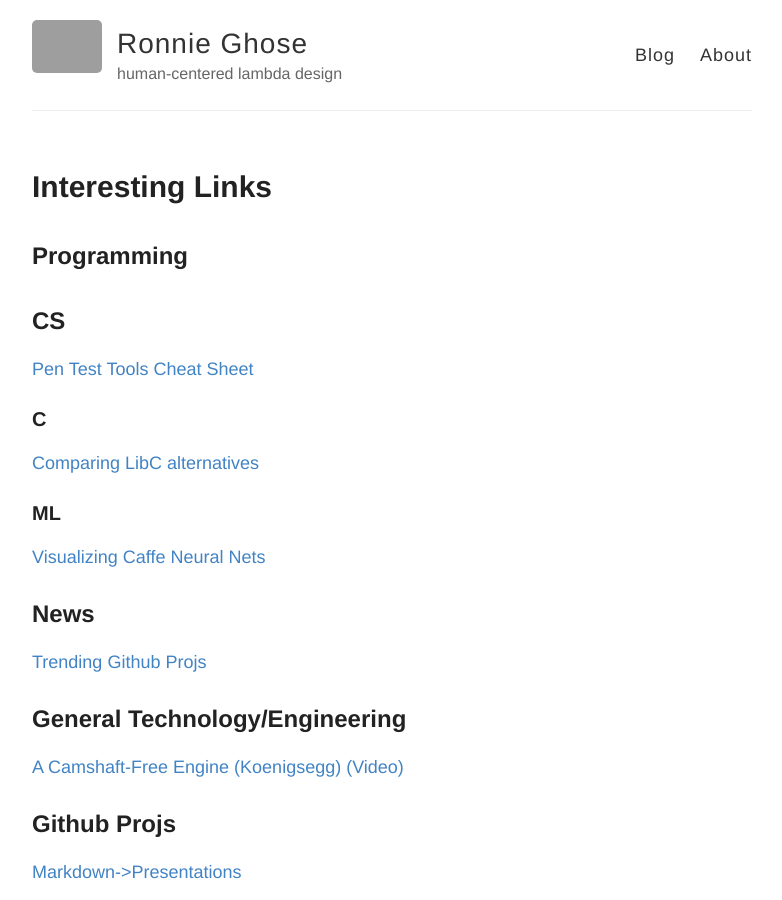
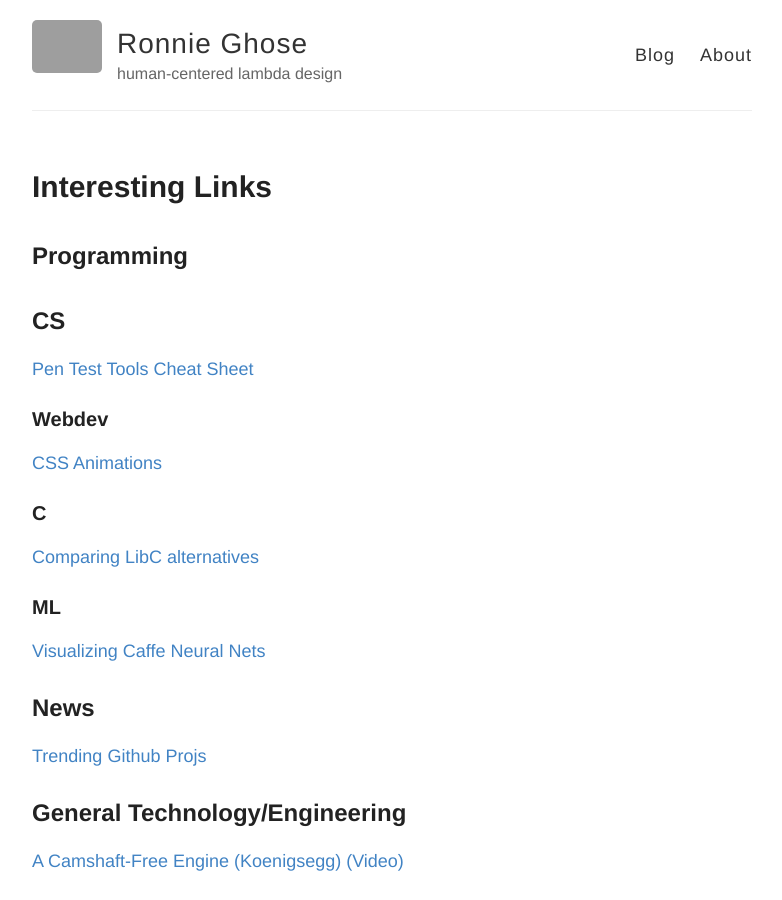
Before and after one commit to RONNCC/ronncc.github, a Jekyll site: the page built from _posts/2016-1-1-InterestingLinks.md, in a window 1280 px wide and 900 px high. Shown: the whole window, without its empty margins (248-1030 px from the left). Built offline with Jekyll 4.4.1, drawn with Linux system fonts in a browser that asks for light colours; comment, search, counter and statistics services are not loaded; grey boxes are pictures that could not be loaded.

Commit message:
Updated 2016-1-1-InterestingLinks.md

```diff
--- a/_posts/2016-1-1-InterestingLinks.md
+++ b/_posts/2016-1-1-InterestingLinks.md
@@ -16,6 +16,9 @@ title: Interesting Links
 
 ## CS
 [Pen Test Tools Cheat Sheet](https://highon.coffee/blog/penetration-testing-tools-cheat-sheet/)
+
+### Webdev
+[CSS Animations](http://animista.net/)
 
 ### C
 
```
